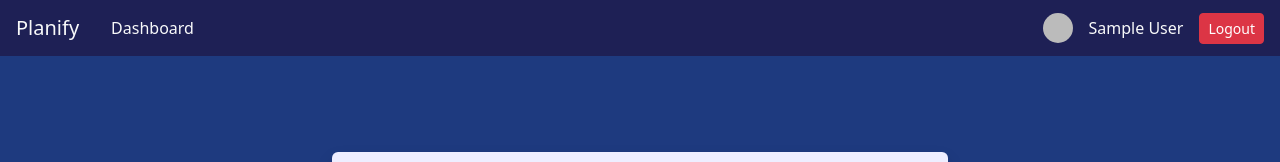
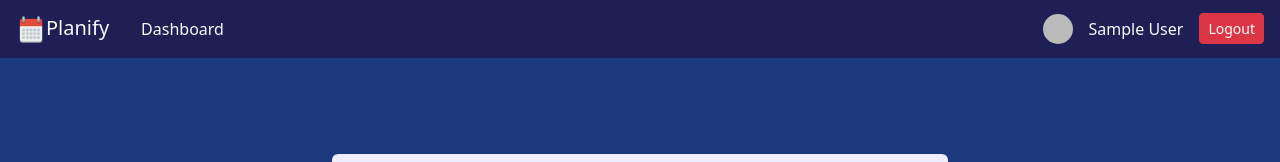
Before and after one commit to ParthP22/Planify, a Next.js app in the folder planify/: page /dashboard in a window 1280 px wide. Shown: the top 162 px of the page. Built offline with nearby package versions, Linux system fonts and the light colour scheme; no server answers; the database is empty; sample sign-in values are in the browser's storage.

Commit message:
feat: added the calendar image to the Navbar

```diff
--- a/planify/src/components/Navbar.tsx
+++ b/planify/src/components/Navbar.tsx
@@ -33,9 +33,10 @@ export default function Navbar() {
 
     return (
         <nav className="navbar nav-bg px-3">
-
             <div className="d-flex align-items-center gap-3">
                 <Link className="navbar-brand text-light" href="/dashboard">
+                    <img src="/calendar.png" height="30px" width="30px"></img>
+
                     Planify
                 </Link>
                 <Link className="nav-link text-light" href="/dashboard">
```
